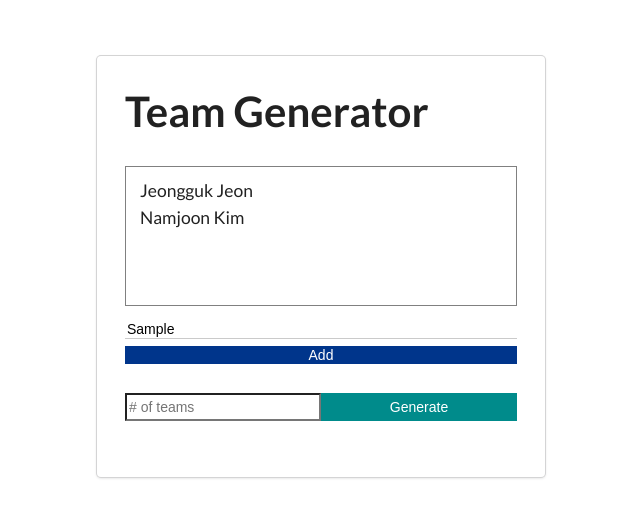
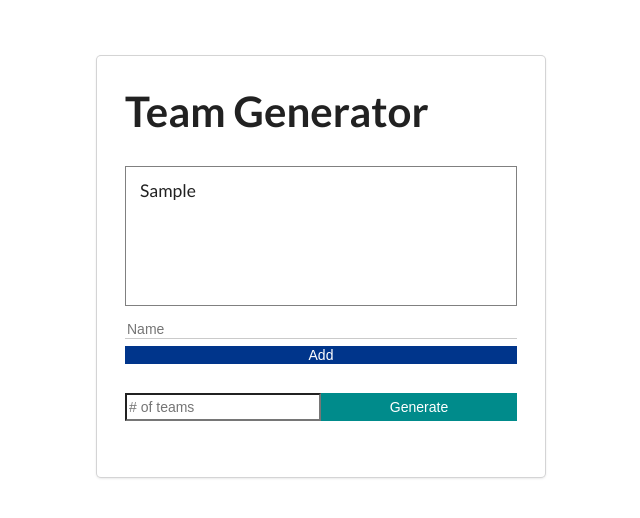
Before and after one commit to asmaarazak/team-generator-app, an Angular app: page / in a window 1280 px wide. Both pictures are taken after typing "Sample" into the empty fields and a click on the button "Add". Shown: the top 518 px of the page, without its empty margins (319-959 px from the left). Built offline with nearby package versions, Linux system fonts and the light colour scheme.

Commit message:
State. Structural and attribute directives

```diff
--- a/src/app/app.component.html
+++ b/src/app/app.component.html
@@ -2,16 +2,21 @@
   <div class="ui card">
     <h1>Team Generator</h1>
     <ul class="list">
-      <li>Jeongguk Jeon</li>
-      <li>Namjoon Kim</li>
+      <li *ngFor="let member of members">{{ member }}</li>
     </ul>
     <div class="add-members-container">
-      <input type="text" placeholder="Name"/>
-      <button>Add</button>
+      <input
+        #addMemberInput
+        type="text"
+        placeholder="Name"
+        (input)="onInput(addMemberInput.value)"
+        [value] = "newMember"
+      />
+      <button (click)="addMember()">Add</button>
     </div>
 
     <div class="input-container">
-      <input type="text" placeholder="# of teams"/>
+      <input type="text" placeholder="# of teams" />
       <button>Generate</button>
     </div>
   </div>
--- a/src/app/app.component.ts
+++ b/src/app/app.component.ts
@@ -1,3 +1,4 @@
+import { THIS_EXPR } from '@angular/compiler/src/output/output_ast';
 import { Component } from '@angular/core';
 
 @Component({
@@ -7,4 +8,17 @@ import { Component } from '@angular/core';
 })
 export class AppComponent {
   title = 'team-app';
+  newMember = '';
+  members: string[] = [];
+
+  addMember() {
+    this.members.push(this.newMember);
+    console.log(this.members)
+    this.newMember = '';
+  }
+
+  onInput(member: string) {
+    this.newMember = member;
+    console.log(this.newMember);
+  }
 }
```
Also changed, not shown: 1 other file (tests, documents, lock files or other folders).
